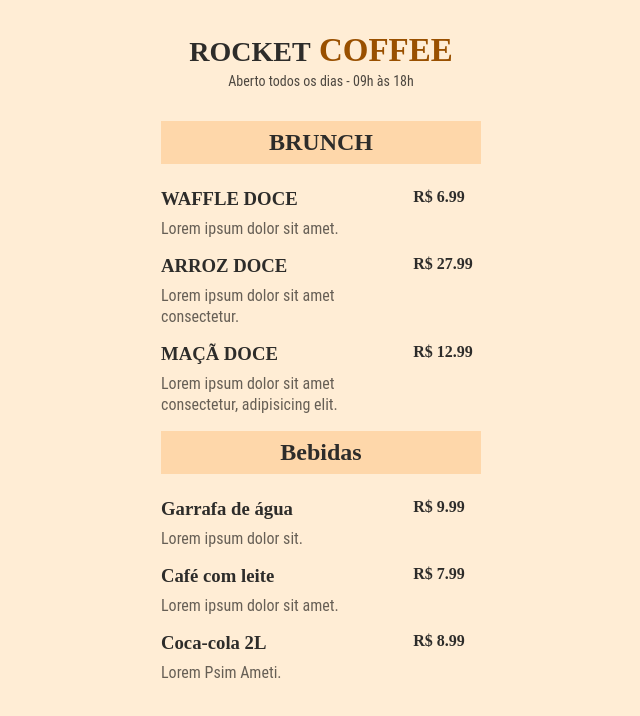
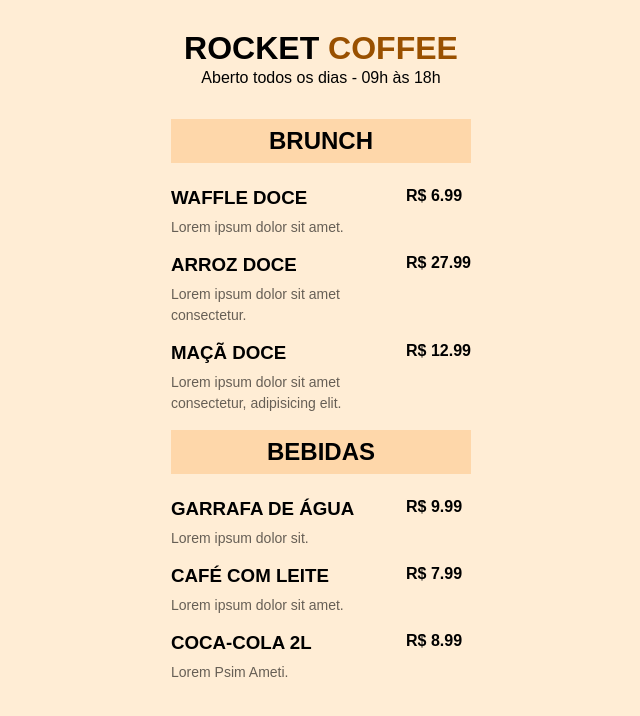
Before and after one commit to luanrramos/maratona-explorer3, a plain HTML site: page index.html in a window 1280 px wide. Shown: the whole page, without its empty margins (319-959 px from the left). Drawn offline with Linux system fonts and the light colour scheme; a web font is replaced by a local one.

Commit message:
Update style.css

```diff
--- a/style.css
+++ b/style.css
@@ -1,84 +1,73 @@
-/*GLOBAL*/
 *{
   margin: 0;
   padding: 0;
 }
 
-/*CORPO DO SITE*/
 body{
-    background-color: #FFEDD5;
-    font-family: "Roboto serif";
+  background-color: #ffedd5;
+  font-family: 'Oswald', sans-serif; && font-family: 'Roboto Mono', monospace;
+}
+
+h1, h2, h3, .price {
+    font-family: "Oswald", sans-serif;
+    text-transform: uppercase;
 }
 
 
-/*HEADER*/
 header{
+  max-width: 300px;
+  margin: 0 auto;
+  text-align: center;
   padding: 32px 0;
-  text-align: center;
+}
 
+header h1 span{
+  color: #995000;
+  text-transform: uppercase;
 }
-header p{
-  color: rgba(0, 0, 0, 0.7);;
-  font-size: 14px;
-  font-family: 'Roboto Condensed', sans-serif;
+
+header h1 {
+    margin-bottom: 4px;
+    font-size: 32px;
+    line-height: 33px;
 }
-header, section{
-  max-width: 320px;
+
+
+
+section{
+  max-width: 300px;
   margin: 0 auto;
 }
-header h1{
-  color: #2D2C2A;
-  font-size: 28px;
-  margin-bottom: 4px;
-  text-transform: uppercase;
+
+section h2{
+  text-align: center;
+  padding: 8px 16px;
+  margin-bottom: 24px;
+  background-color: #FED7AA;
 }
-header h1 span{
-  color: #995000;
-  font-size: 33px;
+
+section h3{
+  margin-bottom: 8px;
 }
-section h2{
-  background-color: #FED7AA;
-  text-align: center;
-  margin-bottom: 24px;
-  padding: 8px 2px;
-  color: #2D2C2A;
+
+.details p {
+    color: rgba(0, 0, 0, 0.6);
+    font-size: 14px;
+    line-height: 21px;
 }
-section h3{
-  color: #2D2C2A;
-}
-section p{
-  color: rgba(0, 0, 0, 0.6);
-  line-height: 21px;
-  width: 200px;
-  font-family: 'Roboto Condensed', sans-serif;
-}
-section strong{
-  color: #2D2C2A;
 
-}
-/*LISTA NÃO ORDENADA*/
 ul{
   list-style: none;
 }
-
-ul li {
+ul li{
   margin-bottom: 16px;
   display: flex;
-    /* ALINHAR 2 CLASSES (DIV+STRONG CLASS)*/
 }
 
-li .details {
-  width: 260px;
-
-}
-li .price{
-  width: 70px;
-  margin: 0;
-  padding: 0;
-
-
+li .details{
+  width: 235px;
 }
 
-.details h3 {
-  margin-bottom: 8px;
+li .price{
+  width: 65px;
 }
```
Lines whose indentation alone changed are shown as unchanged.
